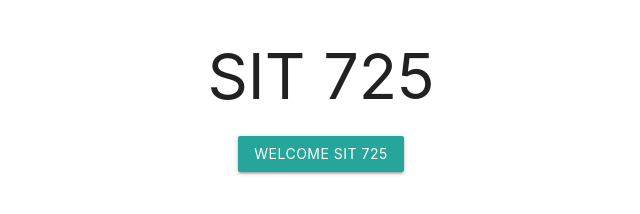
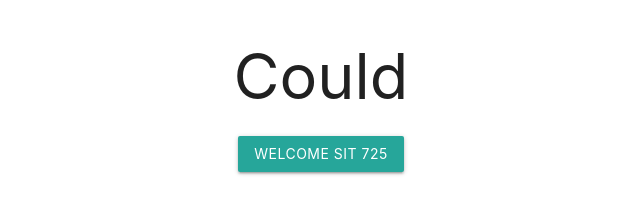
Before and after one commit to monengxiang90/Sit725, a plain HTML site: page Week1/Index.html in a window 1280 px wide. Both pictures are taken after a click on the link "WELCOME SIT 725". Shown: the whole page, without its empty margins (319-959 px from the left). Drawn offline with nearby package versions, Linux system fonts and the light colour scheme.

Commit message:
Put js file into html file

```diff
--- a/Week1/Index.html
+++ b/Week1/Index.html
@@ -23,4 +23,16 @@
                 </div>
         </div>
         </div>
-<body>
+        <script>
+        function changeText(){
+                var textsArray = ["Could","You", "Find", "Me", "(*^▽^*)"]
+                var number = getRandomNumberBetween(0,textsArray.length - 1)
+                console.log("Index: ", number)
+                document.getElementById("heading").innerHTML = textsArray[number];
+                }
+        function getRandomNumberBetween(min,max){
+                return Math.floor(Math.random()*(max-min+1)+min);
+                }
+        </script>
+</body>
+</html>
```
Also changed, not shown: Week1/scripts.js (deleted, +0 -9 lines). Lines whose indentation alone changed are shown as unchanged.
